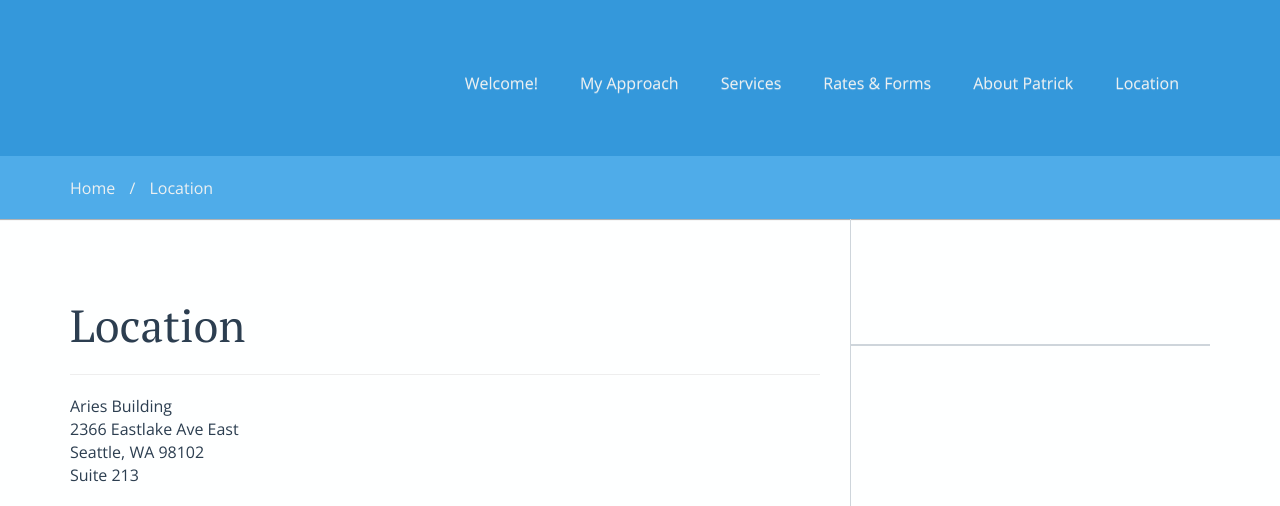
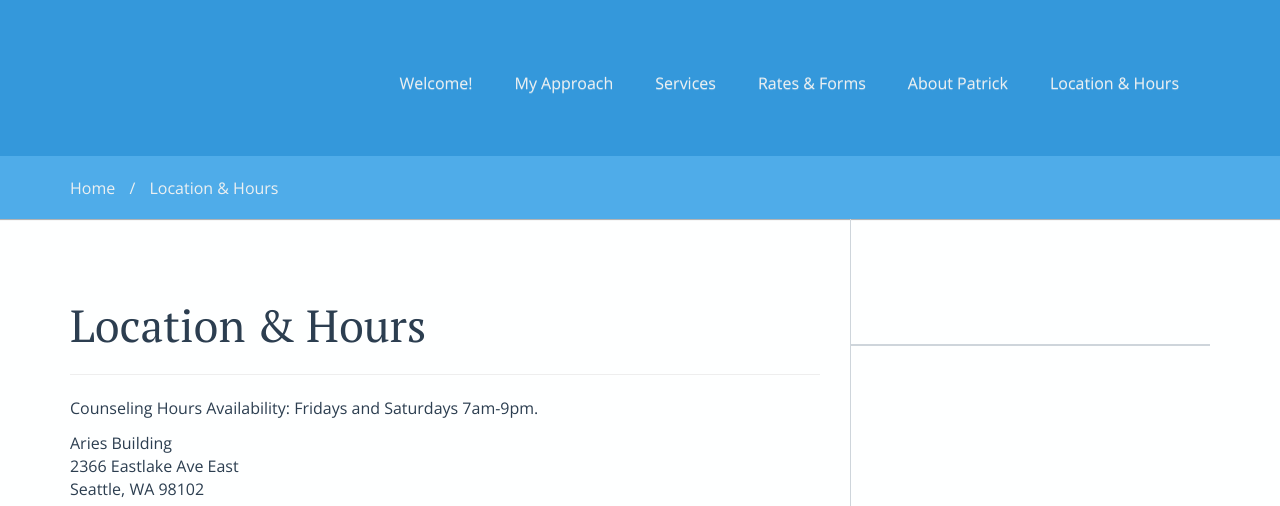
Before and after one commit to Patrick-Dougherty/patrick-dougherty.github.com, a Jekyll site: the page built from location_and_hours/index.md, in a window 1280 px wide. Shown: the top 506 px of the page. Built offline with Jekyll 4.4.1, drawn with Linux system fonts in a browser that asks for light colours; nearby versions of some CDN libraries; grey boxes are pictures that could not be loaded.

Commit message:
Add hours to location

```diff
--- a/_includes/themes/tales/default.html
+++ b/_includes/themes/tales/default.html
@@ -84,7 +84,7 @@
               <li><a href="/services/index.html">Services</a></li>
               <li><a href="/rates_and_forms/index.html">Rates & Forms</a></li>
               <li><a href="/about/index.html">About Patrick</a></li>
-              <li><a href="/location/index.html">Location</a></li>
+              <li><a href="/location_and_hours/index.html">Location &amp; Hours</a></li>
             </ul>
           </div>
         </nav>
--- a/location/index.md
+++ b/location_and_hours/index.md
@@ -1,9 +1,11 @@
 ---
 layout: page
-title: "Location"
-description: "How to get to my office."
+title: "Location &amp; Hours"
+description: "How and when to get to my office."
 ---
 {% include JB/setup %}
+
+Counseling Hours Availability: Fridays and Saturdays 7am-9pm.
 
 <address>
   Aries Building<br />
```
